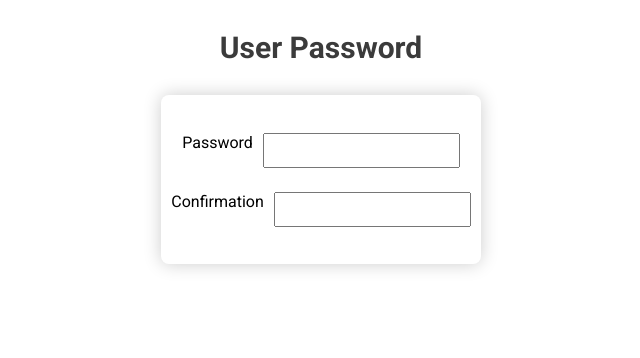
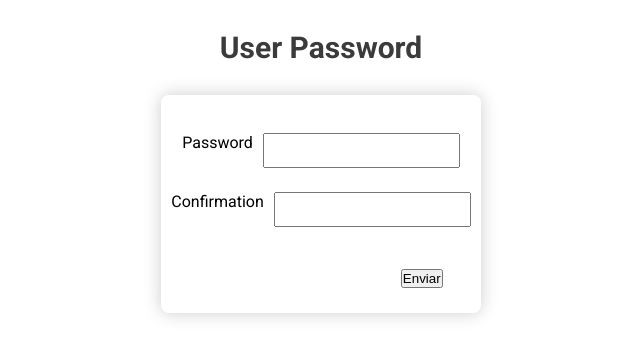
Before and after one commit to marcioc0sta/basic-signup-example, a Next.js app: page /password in a window 1280 px wide. Shown: the top 358 px of the page, without its empty margins (319-959 px from the left). Built offline with nearby package versions, Linux system fonts and the light colour scheme.

Commit message:
feat: basic password submission

```diff
--- a/modules/user-info/index.js
+++ b/modules/user-info/index.js
@@ -32,7 +32,7 @@ const UserInfo = () => {
       return
     }
 
-    console.log('update redux state')
+    //TODO: update redux state
     await push('/password', undefined, { shallow: true })
   }
 
--- a/modules/user-password/index.js
+++ b/modules/user-password/index.js
@@ -1,14 +1,35 @@
 import Title from "../../components/Title";
 import {useFormik} from "formik";
-import {Form, Input, InputContainer, Label} from "../../styles/styles";
+import {Form, Input, InputContainer, Label, SbmtContainer} from "../../styles/styles";
+import {useContext} from "react";
+import {FEEDBACK_TYPES, UiContext} from "../../context/ui-context";
+import FeedbackText from "../../components/FeedbackText";
 
 const UserPassword = () => {
+  const { setUiState } = useContext(UiContext)
+
+  const onSubmit = async (formData) => {
+    const { password, confirmation } = formData
+    const isAGoodPassword = password && password === confirmation
+
+    //TODO: do this after send the info to the api
+    if(isAGoodPassword) {
+      setUiState({
+        feedback: 'Nice, your user has been created',
+        showFeedback: true,
+        feedbackType: FEEDBACK_TYPES.GOOD
+      })
+    }
+  }
+
   const { handleSubmit, handleChange, values } = useFormik({
     initialValues: {
       password: '',
       confirmation: '',
-    }
+    },
+    onSubmit,
   })
+
   return (
     <>
       <Title text='User Password' />
@@ -33,6 +54,10 @@ const UserPassword = () => {
             type="password"
           />
         </InputContainer>
+        <SbmtContainer>
+          <FeedbackText />
+          <button type="submit">Enviar</button>
+        </SbmtContainer>
       </Form>
     </>
   )
--- a/pages/password.js
+++ b/pages/password.js
@@ -1,10 +1,13 @@
 import { Container } from "../styles/styles";
 import UserPassword from "../modules/user-password";
+import UiProvider from "../context/ui-context";
 
 export default function Password() {
   return (
-    <Container>
-      <UserPassword />
-    </Container>
+    <UiProvider>
+      <Container>
+        <UserPassword />
+      </Container>
+    </UiProvider>
   )
 }
```
